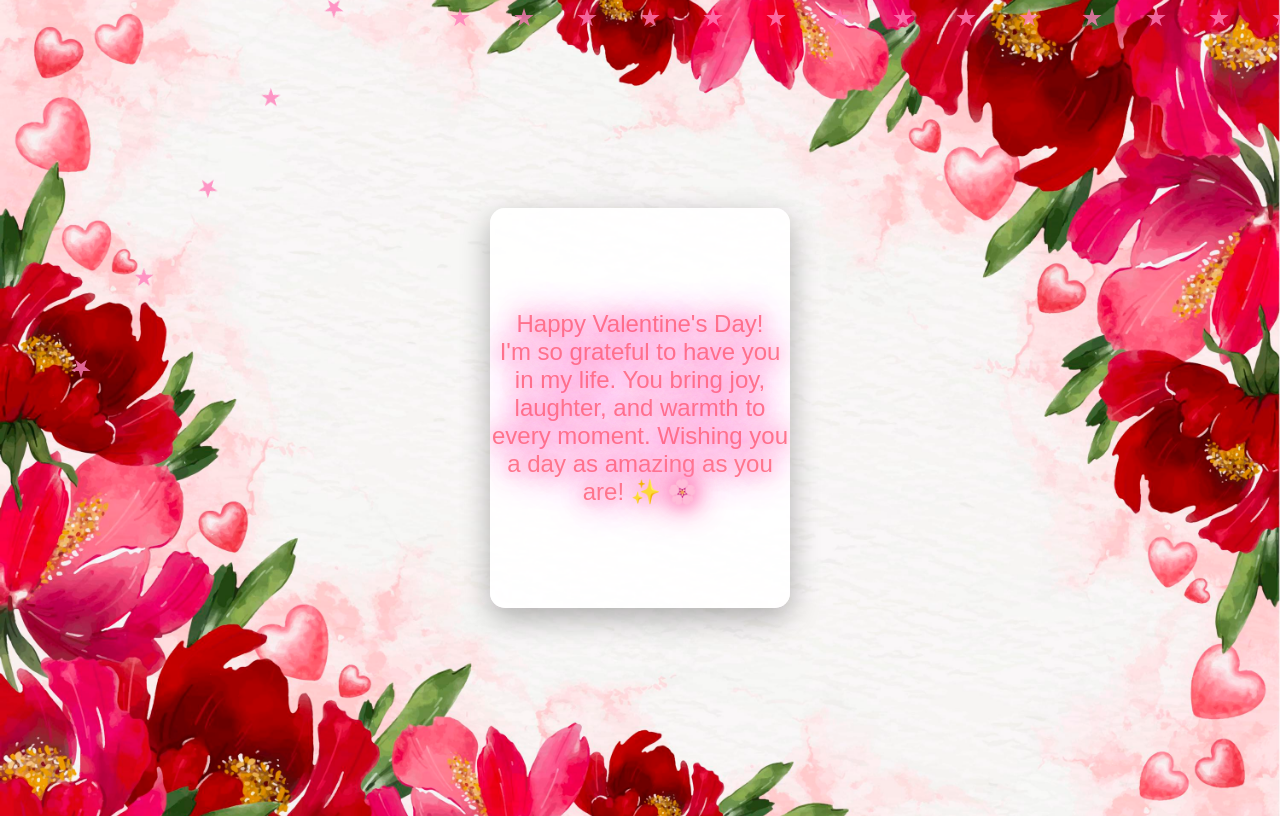
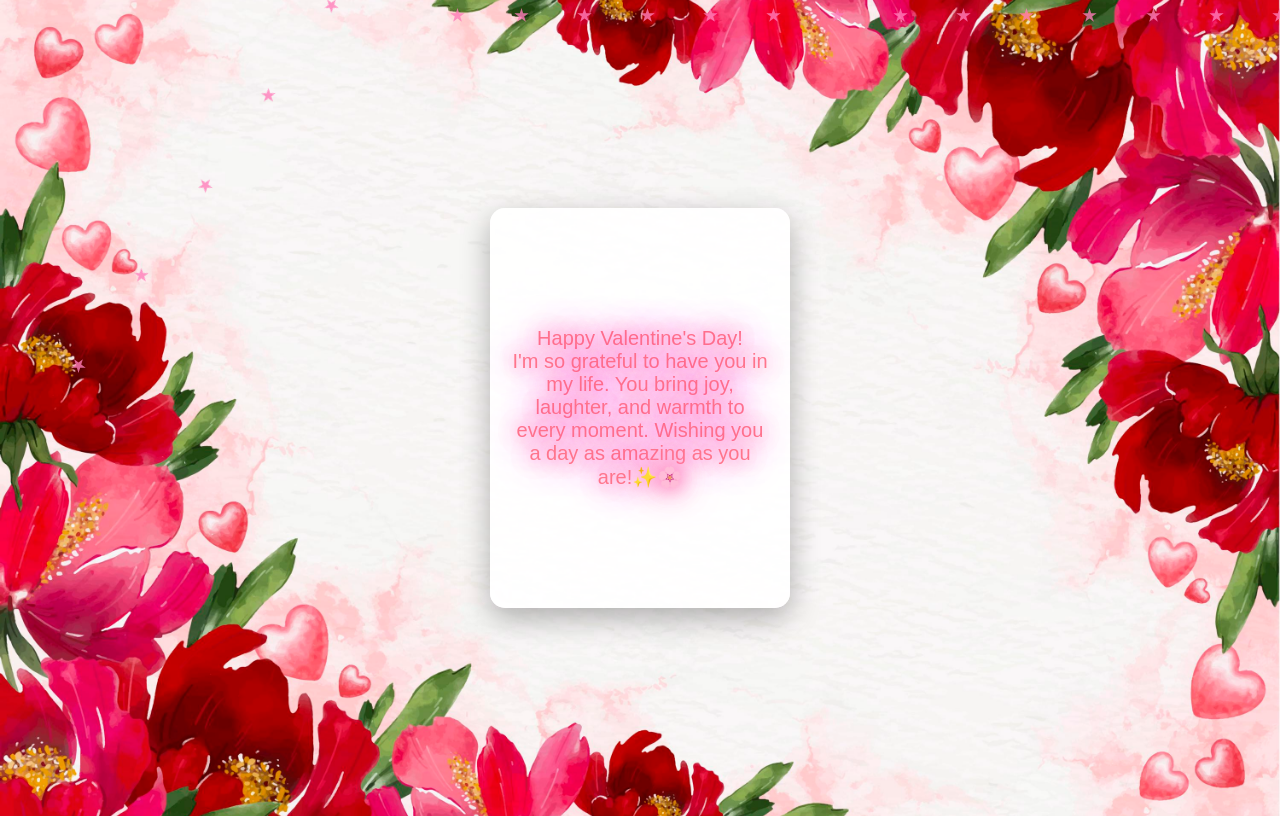
Before and after one commit to stanleyamo/valentine-card, a plain HTML site: page index.html in a window 1280 px wide. Drawn offline with Linux system fonts and the light colour scheme.

Commit message:
Add files via upload

```diff
--- a/index.html
+++ b/index.html
@@ -20,7 +20,8 @@
 
     .card {
       position: relative;
-      width: 300px;
+      width: 90%;
+      max-width: 300px;
       height: 400px;
       background: rgba(255, 255, 255, 0.9);
       border-radius: 15px;
@@ -34,11 +35,12 @@
     }
 
     .message {
-      font-size: 24px;
+      font-size: 20px;
       color: #ff758c;
       text-shadow: 0 0 10px #ff7eb9, 0 0 20px #ff7eb9, 0 0 30px #ff7eb9;
       z-index: 2;
       animation: glow 2s infinite alternate;
+      padding: 20px;
     }
 
     @keyframes glow {
@@ -61,8 +63,8 @@
 
     .flowers span {
       display: inline-block;
-      width: 20px;
-      height: 20px;
+      width: 15px;
+      height: 15px;
       background: #ff7eb9;
       clip-path: polygon(50% 0%, 61% 35%, 98% 35%, 68% 57%, 79% 91%, 50% 70%, 21% 91%, 32% 57%, 2% 35%, 39% 35%);
       animation: fall 10s linear infinite;
@@ -79,105 +81,27 @@
       }
     }
 
-    .flowers span:nth-child(1) {
-      left: 5%;
-      animation-delay: 0s;
-    }
-
-    .flowers span:nth-child(2) {
-      left: 15%;
-      animation-delay: 2s;
-    }
-
-    .flowers span:nth-child(3) {
-      left: 25%;
-      animation-delay: 4s;
-    }
-
-    .flowers span:nth-child(4) {
-      left: 35%;
-      animation-delay: 6s;
-    }
-
-    .flowers span:nth-child(5) {
-      left: 45%;
-      animation-delay: 8s;
-    }
-
-    .flowers span:nth-child(6) {
-      left: 55%;
-      animation-delay: 10s;
-    }
-
-    .flowers span:nth-child(7) {
-      left: 65%;
-      animation-delay: 12s;
-    }
-
-    .flowers span:nth-child(8) {
-      left: 75%;
-      animation-delay: 14s;
-    }
-
-    .flowers span:nth-child(9) {
-      left: 85%;
-      animation-delay: 16s;
-    }
-
-    .flowers span:nth-child(10) {
-      left: 95%;
-      animation-delay: 18s;
-    }
-
-    .flowers span:nth-child(11) {
-      left: 10%;
-      animation-delay: 1s;
-    }
-
-    .flowers span:nth-child(12) {
-      left: 20%;
-      animation-delay: 3s;
-    }
-
-    .flowers span:nth-child(13) {
-      left: 30%;
-      animation-delay: 5s;
-    }
-
-    .flowers span:nth-child(14) {
-      left: 40%;
-      animation-delay: 7s;
-    }
-
-    .flowers span:nth-child(15) {
-      left: 50%;
-      animation-delay: 9s;
-    }
-
-    .flowers span:nth-child(16) {
-      left: 60%;
-      animation-delay: 11s;
-    }
-
-    .flowers span:nth-child(17) {
-      left: 70%;
-      animation-delay: 13s;
-    }
-
-    .flowers span:nth-child(18) {
-      left: 80%;
-      animation-delay: 15s;
-    }
-
-    .flowers span:nth-child(19) {
-      left: 90%;
-      animation-delay: 17s;
-    }
-
-    .flowers span:nth-child(20) {
-      left: 100%;
-      animation-delay: 19s;
-    }
+    /* Flower positions and delays */
+    .flowers span:nth-child(1) { left: 5%; animation-delay: 0s; }
+    .flowers span:nth-child(2) { left: 15%; animation-delay: 2s; }
+    .flowers span:nth-child(3) { left: 25%; animation-delay: 4s; }
+    .flowers span:nth-child(4) { left: 35%; animation-delay: 6s; }
+    .flowers span:nth-child(5) { left: 45%; animation-delay: 8s; }
+    .flowers span:nth-child(6) { left: 55%; animation-delay: 10s; }
+    .flowers span:nth-child(7) { left: 65%; animation-delay: 12s; }
+    .flowers span:nth-child(8) { left: 75%; animation-delay: 14s; }
+    .flowers span:nth-child(9) { left: 85%; animation-delay: 16s; }
+    .flowers span:nth-child(10) { left: 95%; animation-delay: 18s; }
+    .flowers span:nth-child(11) { left: 10%; animation-delay: 1s; }
+    .flowers span:nth-child(12) { left: 20%; animation-delay: 3s; }
+    .flowers span:nth-child(13) { left: 30%; animation-delay: 5s; }
+    .flowers span:nth-child(14) { left: 40%; animation-delay: 7s; }
+    .flowers span:nth-child(15) { left: 50%; animation-delay: 9s; }
+    .flowers span:nth-child(16) { left: 60%; animation-delay: 11s; }
+    .flowers span:nth-child(17) { left: 70%; animation-delay: 13s; }
+    .flowers span:nth-child(18) { left: 80%; animation-delay: 15s; }
+    .flowers span:nth-child(19) { left: 90%; animation-delay: 17s; }
+    .flowers span:nth-child(20) { left: 100%; animation-delay: 19s; }
   </style>
 </head>
 <body>
@@ -206,7 +130,7 @@
   <div class="card">
     <div class="message">
       Happy Valentine's Day!<br>
-      I'm so grateful to have you in my life. You bring joy, laughter, and warmth to every moment. Wishing you a day as amazing as you are! ✨ 🌸
+      I'm so grateful to have you in my life. You bring joy, laughter, and warmth to every moment. Wishing you a day as amazing as you are!✨🌸
     </div>
   </div>
 </body>
```
